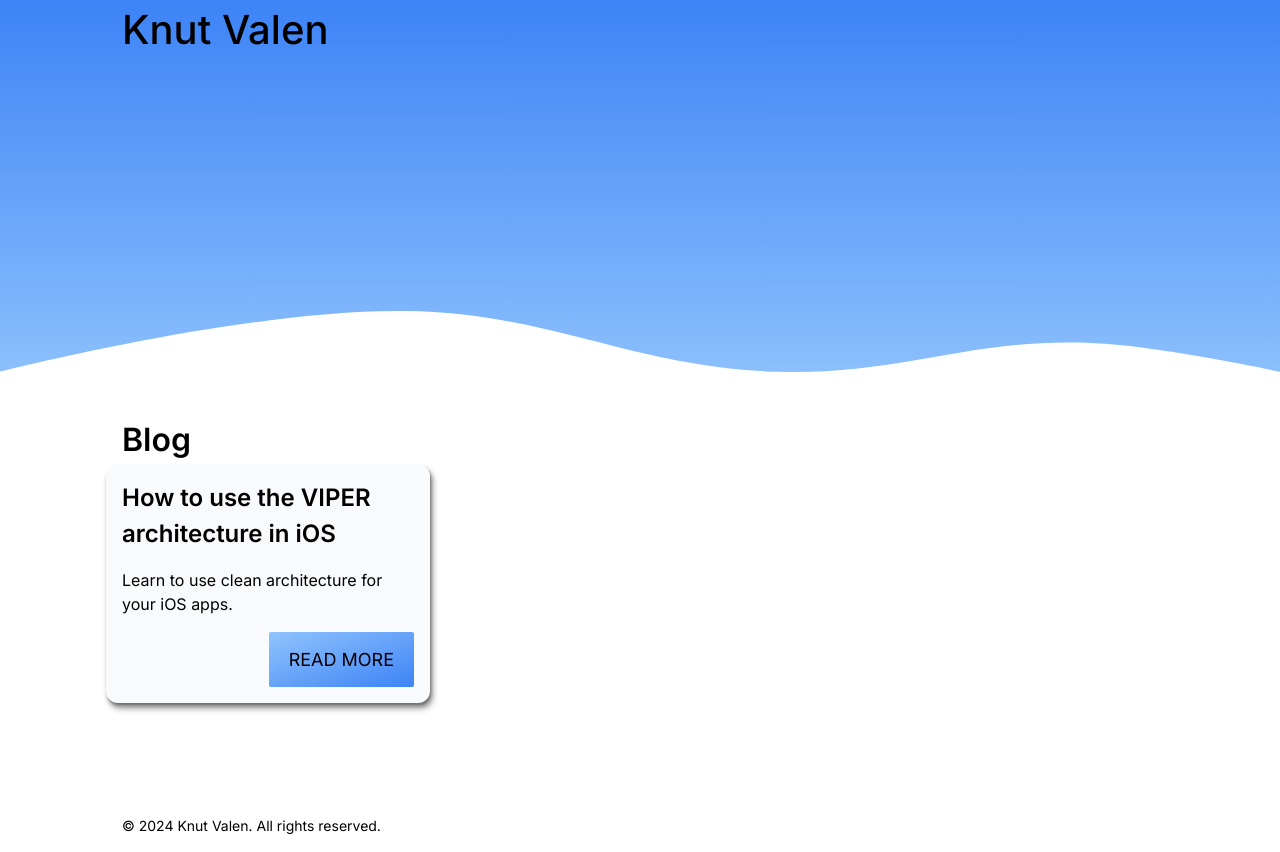
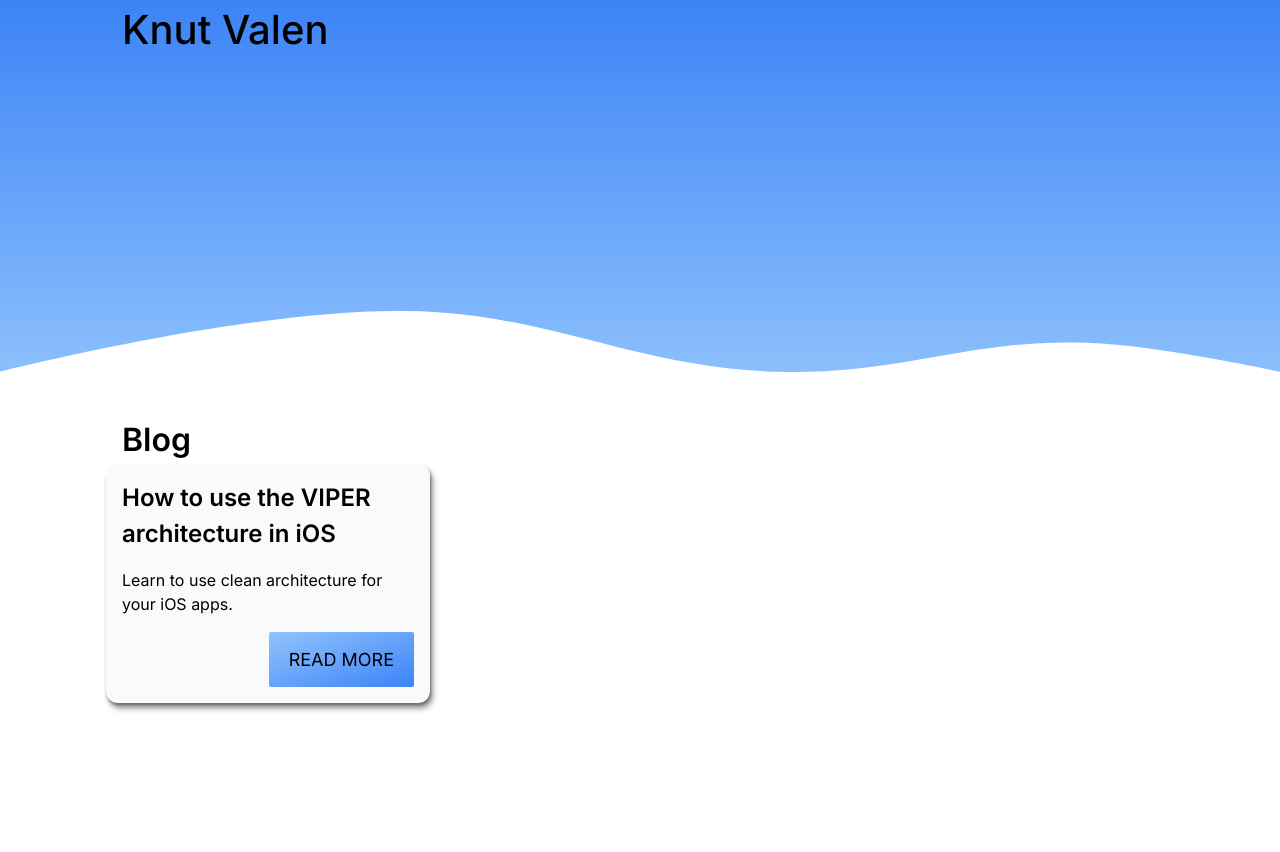
Before and after one commit to knutvalen/knutvalen-web-app, a Next.js app: page / in a window 1280 px wide. After the commit the page ends 800 px from the top, so only its background shows below. Built offline with nearby package versions, Linux system fonts and the light colour scheme; no server answers.

Commit message:
Remove footer

```diff
--- a/app/layout.tsx
+++ b/app/layout.tsx
@@ -22,7 +22,6 @@ const RootLayout = ({ children }: { children: ReactNode }) => {
             <ThemeProvider>
               <Header />
               {children}
-              <Footer currentYear={new Date().getFullYear()} />
               {!hasConsentCookie() && <CookieConsent />}
             </ThemeProvider>
           </StyledComponentsRegistry>
```
